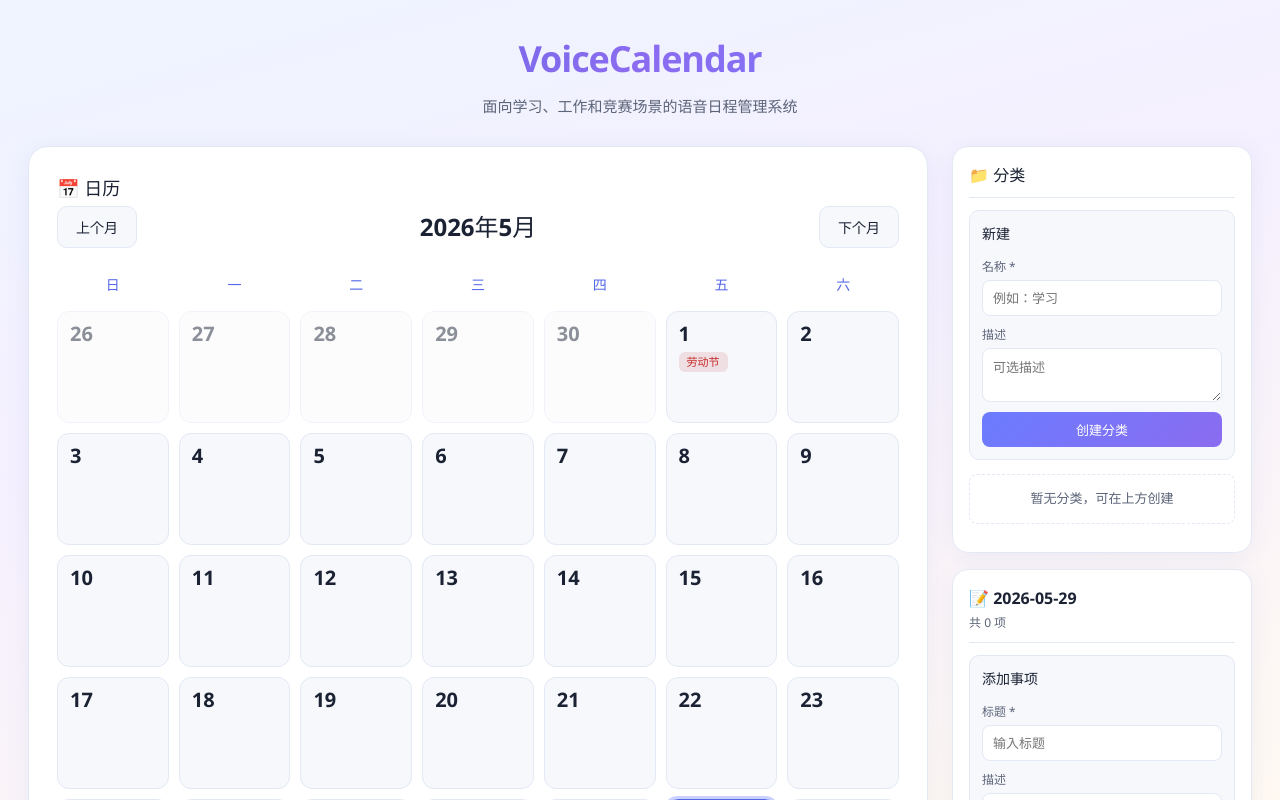
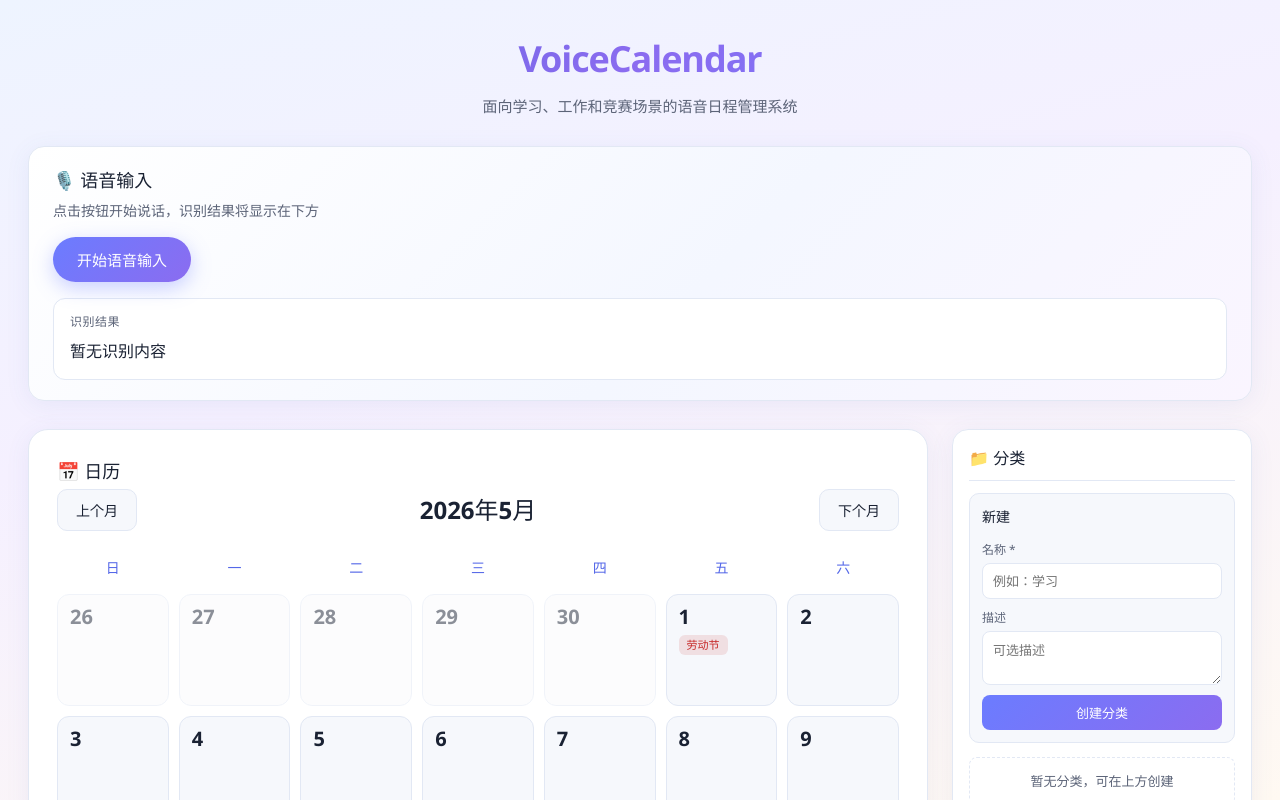
Before and after one commit to rp7se/voice-calendar, a React (Vite) app: page / in a window 1280 px wide. Shown: the top 800 px of the page. Built offline with nearby package versions, Linux system fonts and the light colour scheme.

Commit message:
feat: add voice recognition input

```diff
--- a/src/App.css
+++ b/src/App.css
@@ -33,6 +33,117 @@
   color: var(--text);
   font-size: 15px;
   line-height: 1.6;
+}
+
+/* --- 语音输入 --- */
+
+.voice-control {
+  width: 100%;
+  max-width: 1320px;
+  padding: 20px 24px;
+  border: 1px solid var(--border);
+  border-radius: 16px;
+  background: linear-gradient(135deg, #ffffff 0%, #f4f7ff 55%, #faf5ff 100%);
+  box-shadow: var(--shadow);
+}
+
+.voice-control-header {
+  margin-bottom: 16px;
+}
+
+.voice-control-desc {
+  margin: 6px 0 0;
+  font-size: 14px;
+  color: var(--text);
+}
+
+.voice-control-btn {
+  display: inline-flex;
+  align-items: center;
+  justify-content: center;
+  gap: 8px;
+  padding: 12px 24px;
+  border: none;
+  border-radius: 999px;
+  background: linear-gradient(135deg, #6b7cff 0%, #8b6cf0 100%);
+  color: #fff;
+  font-size: 15px;
+  font-weight: 600;
+  cursor: pointer;
+  box-shadow: 0 6px 20px rgba(107, 124, 255, 0.35);
+  transition:
+    transform 0.2s ease,
+    box-shadow 0.2s ease,
+    opacity 0.2s ease;
+}
+
+.voice-control-btn:hover {
+  transform: translateY(-1px);
+  box-shadow: 0 8px 24px rgba(107, 124, 255, 0.42);
+}
+
+.voice-control-btn--listening {
+  background: linear-gradient(135deg, #ff7043 0%, #ff9800 100%);
+  box-shadow: 0 6px 20px rgba(255, 112, 67, 0.35);
+  animation: voice-pulse 1.5s ease-in-out infinite;
+}
+
+@keyframes voice-pulse {
+  0%,
+  100% {
+    box-shadow: 0 6px 20px rgba(255, 112, 67, 0.35);
+  }
+  50% {
+    box-shadow: 0 6px 28px rgba(255, 112, 67, 0.55);
+  }
+}
+
+.voice-control-unsupported,
+.voice-control-error {
+  margin: 0 0 12px;
+  padding: 12px 14px;
+  border-radius: 10px;
+  font-size: 14px;
+  line-height: 1.5;
+}
+
+.voice-control-unsupported {
+  color: var(--text);
+  background: var(--surface-muted);
+  border: 1px dashed var(--border);
+}
+
+.voice-control-error {
+  color: #c62828;
+  background: rgba(198, 40, 40, 0.08);
+  border: 1px solid rgba(198, 40, 40, 0.2);
+}
+
+.voice-control-result {
+  margin-top: 16px;
+  padding: 14px 16px;
+  border: 1px solid var(--border);
+  border-radius: 12px;
+  background: var(--surface);
+}
+
+.voice-control-result-label {
+  display: block;
+  margin-bottom: 8px;
+  font-size: 12px;
+  font-weight: 600;
+  color: var(--text);
+  text-transform: uppercase;
+  letter-spacing: 0.04em;
+}
+
+.voice-control-transcript {
+  margin: 0;
+  min-height: 24px;
+  font-size: 16px;
+  line-height: 1.6;
+  color: var(--text-h);
+  word-break: break-word;
 }
 
 .main-layout {
--- a/src/App.tsx
+++ b/src/App.tsx
@@ -4,6 +4,7 @@ import CategoryPanel from './components/CategoryPanel.tsx'
 import CountdownBubbleLayer from './components/CountdownBubbleLayer.tsx'
 import CountdownPanel from './components/CountdownPanel.tsx'
 import DayDetail from './components/DayDetail.tsx'
+import VoiceControl from './components/VoiceControl.tsx'
 import { formatDate } from './utils/date.ts'
 import './App.css'
 
@@ -38,6 +39,8 @@ function App() {
         <p className="intro-desc">面向学习、工作和竞赛场景的语音日程管理系统</p>
       </header>
 
+      <VoiceControl />
+
       <div className="main-layout">
         <div className="left-main">
           <CalendarView
--- /dev/null
+++ b/src/components/VoiceControl.tsx
@@ -0,0 +1,54 @@
+import { useSpeechRecognition } from '../hooks/useSpeechRecognition.ts'
+
+export default function VoiceControl() {
+  const {
+    transcript,
+    isListening,
+    isSupported,
+    error,
+    startListening,
+    stopListening,
+  } = useSpeechRecognition()
+
+  const handleToggle = () => {
+    if (isListening) {
+      stopListening()
+      return
+    }
+    startListening()
+  }
+
+  return (
+    <section className="voice-control" aria-label="语音输入">
+      <div className="voice-control-header">
+        <h2 className="section-title">🎙️ 语音输入</h2>
+        <p className="voice-control-desc">点击按钮开始说话，识别结果将显示在下方</p>
+      </div>
+
+      {!isSupported ? (
+        <p className="voice-control-unsupported">
+          当前浏览器不支持语音识别，请使用 Chrome 或 Edge 体验此功能。
+        </p>
+      ) : (
+        <>
+          <button
+            type="button"
+            className={`voice-control-btn${isListening ? ' voice-control-btn--listening' : ''}`}
+            onClick={handleToggle}
+          >
+            {isListening ? '正在听...点击停止' : '开始语音输入'}
+          </button>
+
+          {error && <p className="voice-control-error">{error}</p>}
+
+          <div className="voice-control-result">
+            <span className="voice-control-result-label">识别结果</span>
+            <p className="voice-control-transcript">
+              {transcript || (isListening ? '请开始说话...' : '暂无识别内容')}
+            </p>
+          </div>
+        </>
+      )}
+    </section>
+  )
+}
--- /dev/null
+++ b/src/hooks/useSpeechRecognition.ts
@@ -0,0 +1,155 @@
+import { useCallback, useEffect, useRef, useState } from 'react'
+
+type SpeechRecognitionAlternative = {
+  transcript: string
+}
+
+type SpeechRecognitionResult = {
+  isFinal: boolean
+  length: number
+  [index: number]: SpeechRecognitionAlternative
+}
+
+type SpeechRecognitionResultList = {
+  length: number
+  [index: number]: SpeechRecognitionResult
+}
+
+type SpeechRecognitionEvent = Event & {
+  resultIndex: number
+  results: SpeechRecognitionResultList
+}
+
+type SpeechRecognitionErrorEvent = Event & {
+  error: string
+  message?: string
+}
+
+type SpeechRecognitionInstance = EventTarget & {
+  lang: string
+  continuous: boolean
+  interimResults: boolean
+  start: () => void
+  stop: () => void
+  abort: () => void
+  onstart: ((event: Event) => void) | null
+  onend: ((event: Event) => void) | null
+  onresult: ((event: SpeechRecognitionEvent) => void) | null
+  onerror: ((event: SpeechRecognitionErrorEvent) => void) | null
+}
+
+type SpeechRecognitionConstructor = new () => SpeechRecognitionInstance
+
+type SpeechRecognitionWindow = Window & {
+  SpeechRecognition?: SpeechRecognitionConstructor
+  webkitSpeechRecognition?: SpeechRecognitionConstructor
+}
+
+function getSpeechRecognitionConstructor(): SpeechRecognitionConstructor | null {
+  if (typeof window === 'undefined') {
+    return null
+  }
+
+  const speechWindow = window as SpeechRecognitionWindow
+  return speechWindow.SpeechRecognition ?? speechWindow.webkitSpeechRecognition ?? null
+}
+
+function collectTranscript(results: SpeechRecognitionResultList): string {
+  let text = ''
+  for (let i = 0; i < results.length; i++) {
+    text += results[i][0]?.transcript ?? ''
+  }
+  return text.trim()
+}
+
+export function useSpeechRecognition() {
+  const recognitionRef = useRef<SpeechRecognitionInstance | null>(null)
+  const [transcript, setTranscript] = useState('')
+  const [isListening, setIsListening] = useState(false)
+  const [error, setError] = useState<string | null>(null)
+
+  const isSupported = getSpeechRecognitionConstructor() !== null
+
+  useEffect(() => {
+    const RecognitionCtor = getSpeechRecognitionConstructor()
+    if (!RecognitionCtor) {
+      return
+    }
+
+    const recognition = new RecognitionCtor()
+    recognition.lang = 'zh-CN'
+    recognition.continuous = true
+    recognition.interimResults = true
+
+    recognition.onstart = () => {
+      setIsListening(true)
+      setError(null)
+    }
+
+    recognition.onend = () => {
+      setIsListening(false)
+    }
+
+    recognition.onresult = (event: SpeechRecognitionEvent) => {
+      setTranscript(collectTranscript(event.results))
+    }
+
+    recognition.onerror = (event: SpeechRecognitionErrorEvent) => {
+      if (event.error === 'aborted') {
+        return
+      }
+      setError(event.message ?? `语音识别失败：${event.error}`)
+      setIsListening(false)
+    }
+
+    recognitionRef.current = recognition
+
+    return () => {
+      recognition.onstart = null
+      recognition.onend = null
+      recognition.onresult = null
+      recognition.onerror = null
+      recognition.abort()
+      recognitionRef.current = null
+    }
+  }, [])
+
+  const startListening = useCallback(() => {
+    const recognition = recognitionRef.current
+    if (!recognition) {
+      setError('当前浏览器不支持语音识别')
+      return
+    }
+
+    try {
+      setError(null)
+      setTranscript('')
+      recognition.start()
+    } catch {
+      setError('无法启动语音识别，请稍后重试')
+      setIsListening(false)
+    }
+  }, [])
+
+  const stopListening = useCallback(() => {
+    const recognition = recognitionRef.current
+    if (!recognition) {
+      return
+    }
+
+    try {
+      recognition.stop()
+    } catch {
+      setIsListening(false)
+    }
+  }, [])
+
+  return {
+    transcript,
+    isListening,
+    isSupported,
+    error,
+    startListening,
+    stopListening,
+  }
+}
```
